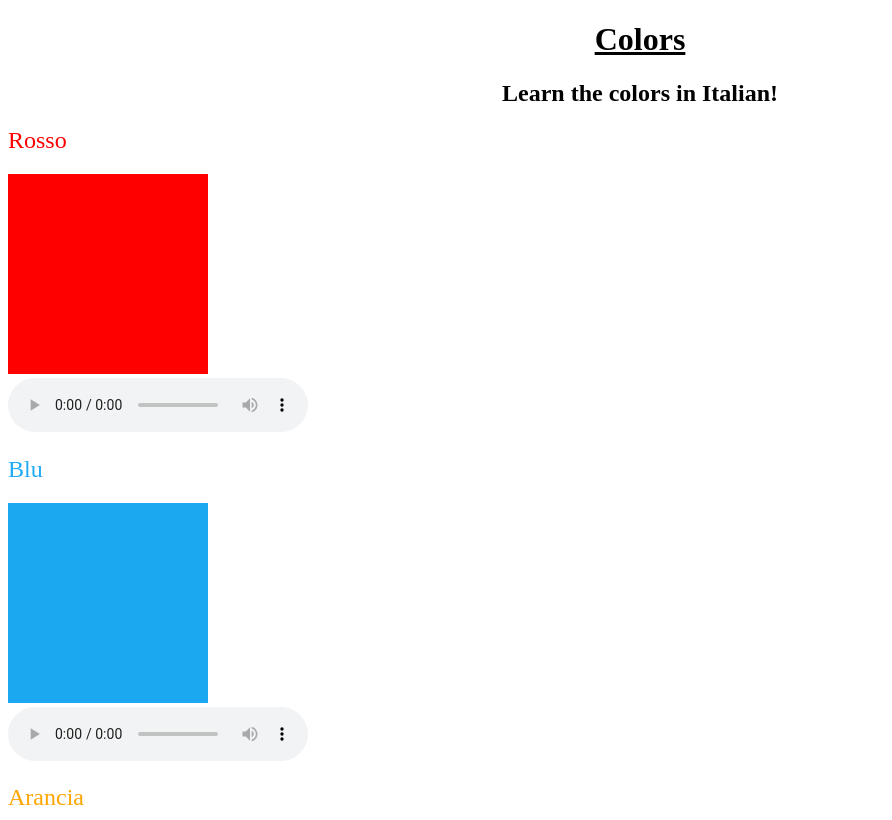
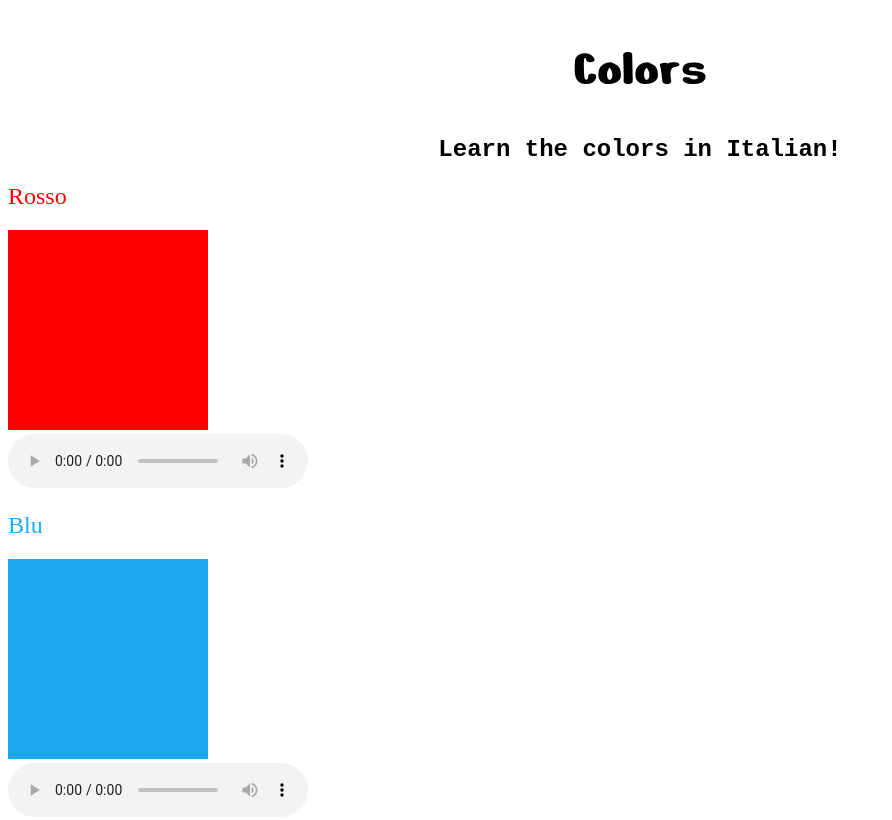
Before and after one commit to Daddelqueen/Italian-Vocab, a plain HTML site: page index.html in a window 1280 px wide. Shown: the top 820 px of the page, without its empty margins (0-892 px from the left). Drawn offline with Linux system fonts and the light colour scheme.

Commit message:
Add files via upload

```diff
--- a/style.css
+++ b/style.css
@@ -30,6 +30,15 @@ img {
 .center{
     text-align: center;
 }
+
 h1{
-    text-decoration: underline;
+
+    font-family: "Nerko One", cursive;
+    font-weight: 400;
+    font-size: 40pt;
+    font-style: normal;
 }
+
+#cursive{
+   font-family: 'Courier New', Courier, monospace;
+}
```
